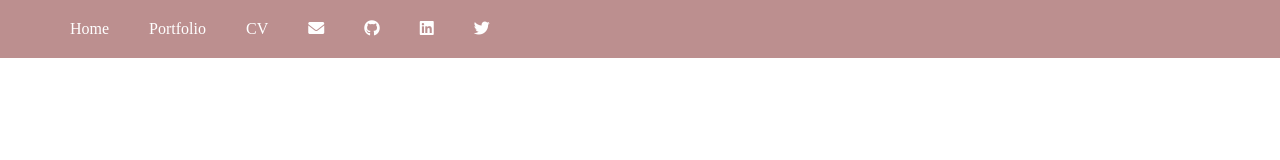
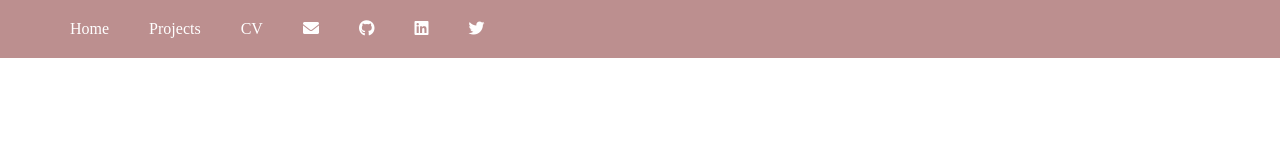
Before and after one commit to laylaksn/my-portfolio, a Next.js app: page / in a window 1280 px wide. Shown: the top 160 px of the page. Built offline with nearby package versions, Linux system fonts and the light colour scheme.

Commit message:
navbar edits

```diff
--- /dev/null
+++ b/src/components/navbar.tsx
@@ -0,0 +1,66 @@
+import styles from "@/styles/Home.module.css";
+
+export const Navbar=()=>{
+
+return (
+    <nav className={styles.navbar}>
+      <div className={styles.navbarContainer}>
+        <ul className={styles.navbarMenu}>
+          <li className={styles.navbarItem}>
+            <a href="/" className={styles.navbarLink}>
+              Home
+            </a>
+          </li>
+          <li className={styles.navbarItem}>
+            <a href="/projects" className={styles.navbarLink}>
+              Projects
+            </a>
+          </li>
+          <li className={styles.navbarItem}>
+            <a href="/cv.pdf" className={styles.navbarLink}>
+              CV
+            </a>
+          </li>
+          <li className={styles.navbarItem}>
+            <a
+              href="mailto:your-email@example.com"
+              className={styles.navbarLink}
+            >
+              <i className="fas fa-envelope"></i>
+            </a>
+          </li>
+          <li className={styles.navbarItem}>
+            <a
+              href="https://github.com/laylaksn"
+              target="_blank"
+              rel="noopener noreferrer"
+              className={styles.navbarLink}
+            >
+              <i className="fab fa-github"></i>
+            </a>
+          </li>
+          <li className={styles.navbarItem}>
+            <a
+              href="https://linkedin.com/in/laylaksn"
+              target="_blank"
+              rel="noopener noreferrer"
+              className={styles.navbarLink}
+            >
+              <i className="fab fa-linkedin"></i>
+            </a>
+          </li>
+          <li className={styles.navbarItem}>
+            <a
+              href="https://twitter.com/layla_ksn"
+              target="_blank"
+              rel="noopener noreferrer"
+              className={styles.navbarLink}
+            >
+              <i className="fab fa-twitter"></i>
+            </a>
+          </li>
+        </ul>
+      </div>
+    </nav>)
+
+}
--- a/src/pages/index.tsx
+++ b/src/pages/index.tsx
@@ -2,6 +2,7 @@ import Head from "next/head";
 import Image from "next/image";
 import { Inter } from "next/font/google";
 import styles from "@/styles/Home.module.css";
+import { Navbar } from "@/components/navbar";
 
 const inter = Inter({ subsets: ["latin"] });
 
@@ -14,38 +15,13 @@ export default function Home() {
         <meta name="viewport" content="width=device-width, initial-scale=1" />
         <link rel="icon" href="/favicon.ico" />
         <meta name="description" content="Generated by create next app" />
-        <link rel="stylesheet" href="https://cdnjs.cloudflare.com/ajax/libs/font-awesome/6.0.0-beta3/css/all.min.css" />
+        <link
+          rel="stylesheet"
+          href="https://cdnjs.cloudflare.com/ajax/libs/font-awesome/6.0.0-beta3/css/all.min.css"
+        />
       </Head>
 
-      <nav className={styles.navbar}>
-        <div className={styles.navbarContainer}>
-          <ul className={styles.navbarMenu}>
-            <li className={styles.navbarItem}><a href="/index.js" className={styles.navbarLink}>Home</a></li>
-            <li className={styles.navbarItem}><a href="#portfolio" className={styles.navbarLink}>Portfolio</a></li>
-            <li className={styles.navbarItem}><a href="/cv.pdf" className={styles.navbarLink}>CV</a></li>
-            <li className={styles.navbarItem}>
-              <a href="mailto:your-email@example.com" className={styles.navbarLink}>
-                <i className="fas fa-envelope"></i>
-              </a>
-            </li>
-            <li className={styles.navbarItem}>
-              <a href="https://github.com/laylaksn" target="_blank" rel="noopener noreferrer" className={styles.navbarLink}>
-                <i className="fab fa-github"></i>
-              </a>
-            </li>
-            <li className={styles.navbarItem}>
-              <a href="https://linkedin.com/in/laylaksn" target="_blank" rel="noopener noreferrer" className={styles.navbarLink}>
-                <i className="fab fa-linkedin"></i>
-              </a>
-            </li>
-            <li className={styles.navbarItem}>
-              <a href="https://twitter.com/layla_ksn" target="_blank" rel="noopener noreferrer" className={styles.navbarLink}>
-                <i className="fab fa-twitter"></i>
-              </a>
-            </li>
-          </ul>
-        </div>
-      </nav>
+      <Navbar />
 
       <main className={`${styles.main} ${inter.className}`}>
         <div className={styles.description}></div>
@@ -54,41 +30,89 @@ export default function Home() {
           <div className={styles.center}>
             <h1 className={styles.title}>Layla Sadeghi Namaghi</h1>
             <p className={styles.bio}>
-            PhD in Computational Mathematics with a strong background in algorithm optimisation, advanced
-            computational techniques, and mathematical modelling using MATLAB and Python. Eager to apply my
-            programming and analytical expertise to a technical role where I can leverage these skills to drive innovation
-            and business growth. Enthusiatic about science communication and effective collaboration. Keen programmer
-            with additional experience in JavaScript, React, SQL.
+              PhD in Computational Mathematics with a strong background in
+              algorithm optimisation, advanced computational techniques, and
+              mathematical modelling using MATLAB and Python. Eager to apply my
+              programming and analytical expertise to a technical role where I
+              can leverage these skills to drive innovation and business growth.
+              Enthusiatic about science communication and effective
+              collaboration. Keen programmer with additional experience in
+              JavaScript, React, SQL.
             </p>
           </div>
 
           <div className={styles.photoGrid}>
             <div className={styles.photoTile}>
-              <Image src="/photos/3mt.jpg" alt="Photo 1" width={225} height={225} />
+              <Image
+                src="/photos/3mt.jpg"
+                alt="Photo 1"
+                width={225}
+                height={225}
+              />
             </div>
             <div className={styles.photoTile}>
-              <Image src="/photos/bake.jpg" alt="Photo 2" width={225} height={225} />
+              <Image
+                src="/photos/bake.jpg"
+                alt="Photo 2"
+                width={225}
+                height={225}
+              />
             </div>
             <div className={styles.photoTile}>
-              <Image src="/photos/hannahfry.jpg" alt="Photo 3" width={225} height={225} />
+              <Image
+                src="/photos/hannahfry.jpg"
+                alt="Photo 3"
+                width={225}
+                height={225}
+              />
             </div>
             <div className={styles.photoTile}>
-              <Image src="/photos/icms.jpg" alt="Photo 4" width={225} height={225} />
+              <Image
+                src="/photos/icms.jpg"
+                alt="Photo 4"
+                width={225}
+                height={225}
+              />
             </div>
             <div className={styles.photoTile}>
-              <Image src="/photos/outreach1.jpg" alt="Photo 5" width={225} height={225} />
+              <Image
+                src="/photos/outreach1.jpg"
+                alt="Photo 5"
+                width={225}
+                height={225}
+              />
             </div>
             <div className={styles.photoTile}>
-              <Image src="/photos/talk1.jpg" alt="Photo 6" width={225} height={225} />
+              <Image
+                src="/photos/talk1.jpg"
+                alt="Photo 6"
+                width={225}
+                height={225}
+              />
             </div>
             <div className={styles.photoTile}>
-              <Image src="/photos/outreach2.jpg" alt="Photo 7" width={225} height={225} />
+              <Image
+                src="/photos/outreach2.jpg"
+                alt="Photo 7"
+                width={225}
+                height={225}
+              />
             </div>
             <div className={styles.photoTile}>
-              <Image src="/photos/outreachcrypto.jpg" alt="Photo 8" width={225} height={225} />
+              <Image
+                src="/photos/outreachcrypto.jpg"
+                alt="Photo 8"
+                width={225}
+                height={225}
+              />
             </div>
             <div className={styles.photoTile}>
-              <Image src="/photos/outreach2.jpg" alt="Photo 9" width={225} height={225} />
+              <Image
+                src="/photos/outreach2.jpg"
+                alt="Photo 9"
+                width={225}
+                height={225}
+              />
             </div>
           </div>
         </div>
```
Also changed, not shown: src/pages/projects.tsx (added).
